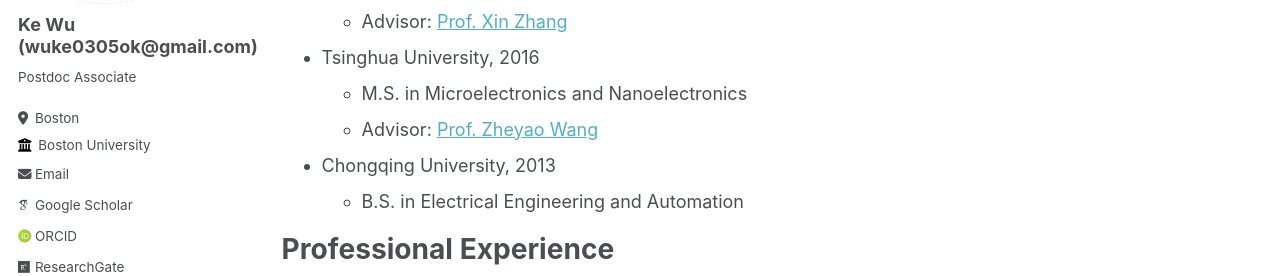
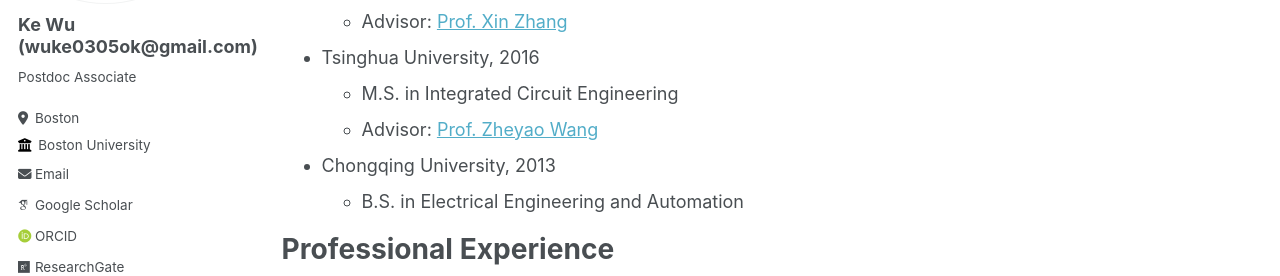
Before and after one commit to wuke0305/wuke0305.github.io, a Jekyll site: the page built from _pages/cv.md, in a window 1280 px wide and 900 px high. Shown: the part 248-524 px from the top of the window. Built offline with Jekyll 4.4.1, drawn with Linux system fonts in a browser that asks for light colours; some web fonts are replaced.

Commit message:
Update cv.md

```diff
--- a/_pages/cv.md
+++ b/_pages/cv.md
@@ -15,7 +15,7 @@
   * Ph.D. in Mechanical Engineering
   * Advisor: [Prof. Xin Zhang](https://people.bu.edu/xinz/)
 * Tsinghua University, 2016
-  * M.S. in Microelectronics and Nanoelectronics
+  * M.S. in Integrated Circuit Engineering
   * Advisor: [Prof. Zheyao Wang](http://main.ime.tsinghua.edu.cn/)
 * Chongqing University, 2013
   * B.S. in Electrical Engineering and Automation
```
